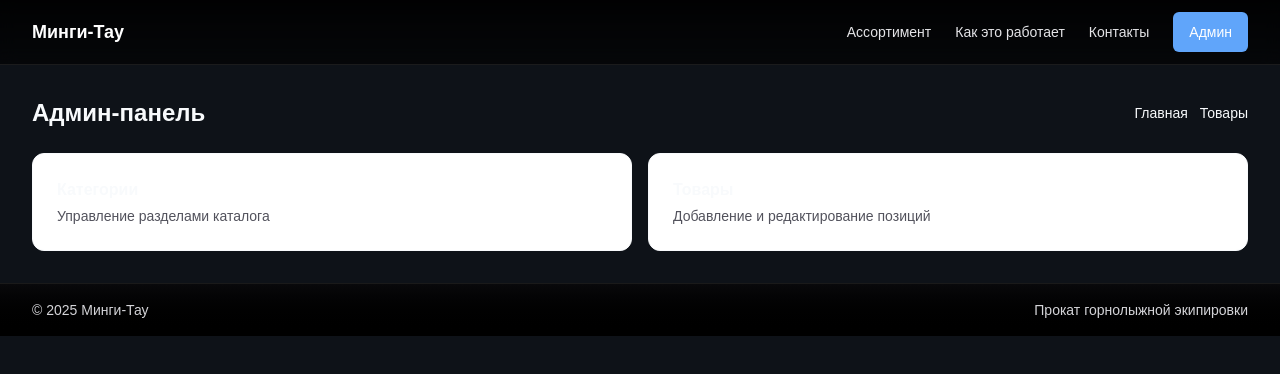
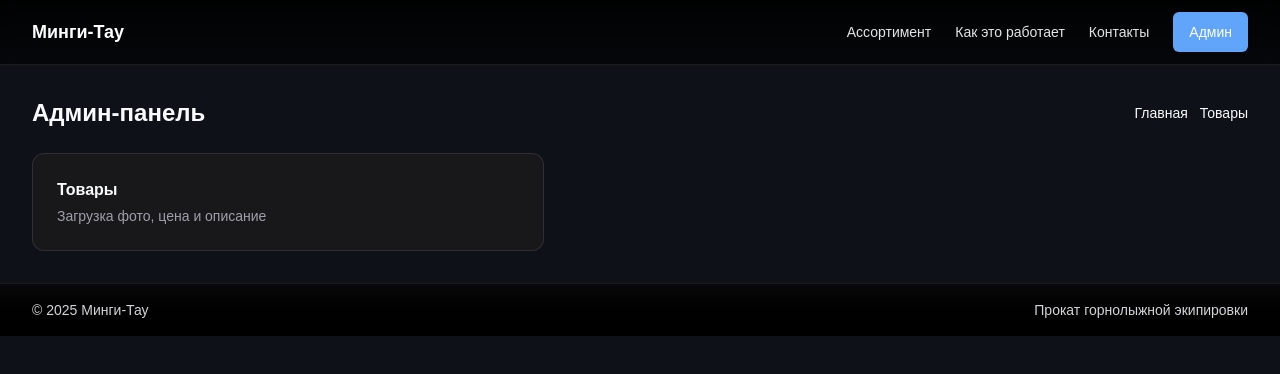
Before and after one commit to Alim1144/MingiTau07, a Next.js app: page /admin in a window 1280 px wide. Shown: the top 374 px of the page. Built offline with nearby package versions, Linux system fonts and the light colour scheme.

Commit message:
chore(admin): минимализм — на главной админки оставлен только раздел товаров

```diff
--- a/src/app/admin/page.tsx
+++ b/src/app/admin/page.tsx
@@ -1,13 +1,9 @@
 export default function AdminHome() {
   return (
-    <div className="grid sm:grid-cols-2 gap-4">
-      <a href="/admin/categories" className="rounded-xl border bg-white p-6 hover:shadow-sm">
-        <div className="font-semibold mb-1">Категории</div>
-        <div className="text-sm text-zinc-600">Управление разделами каталога</div>
-      </a>
-      <a href="/admin/products" className="rounded-xl border bg-white p-6 hover:shadow-sm">
+    <div className="max-w-lg">
+      <a href="/admin/products" className="block rounded-xl border border-white/10 bg-zinc-900 p-6 hover:bg-zinc-800">
         <div className="font-semibold mb-1">Товары</div>
-        <div className="text-sm text-zinc-600">Добавление и редактирование позиций</div>
+        <div className="text-sm text-zinc-400">Загрузка фото, цена и описание</div>
       </a>
     </div>
   );
```
